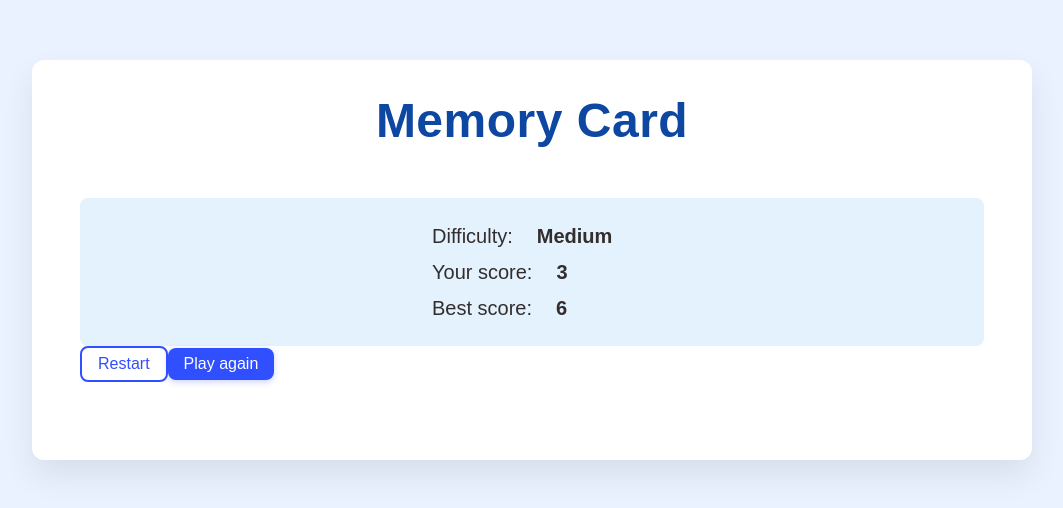
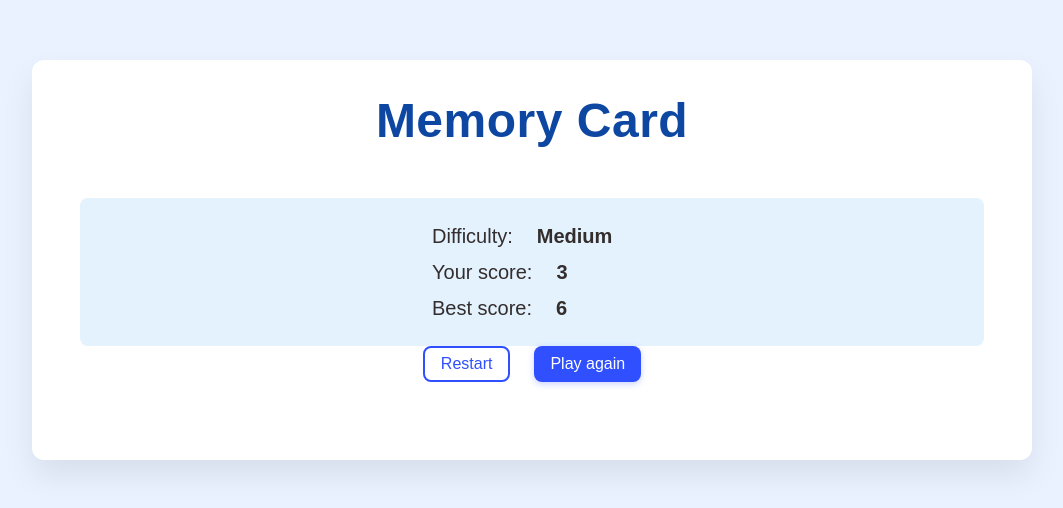
Before and after one commit to catalinbroinas/memory-card, a React (Vite) app: page / in a window 1280 px wide. Shown: the part 140-648 px from the top of the page, without its empty margins (108-1171 px from the left). Built offline with nearby package versions, Linux system fonts and the light colour scheme.

Commit message:
style(GameActions): add component layout

```diff
--- a/src/scss/components/custom/_end-screen.scss
+++ b/src/scss/components/custom/_end-screen.scss
@@ -38,3 +38,13 @@
     font-weight: 600;
   }
 }
+
+// =================================
+//   GAME ACTIONS
+// =================================
+
+.game-actions {
+  display: flex;
+  justify-content: center;
+  gap: $spacing-lg;
+}
```
